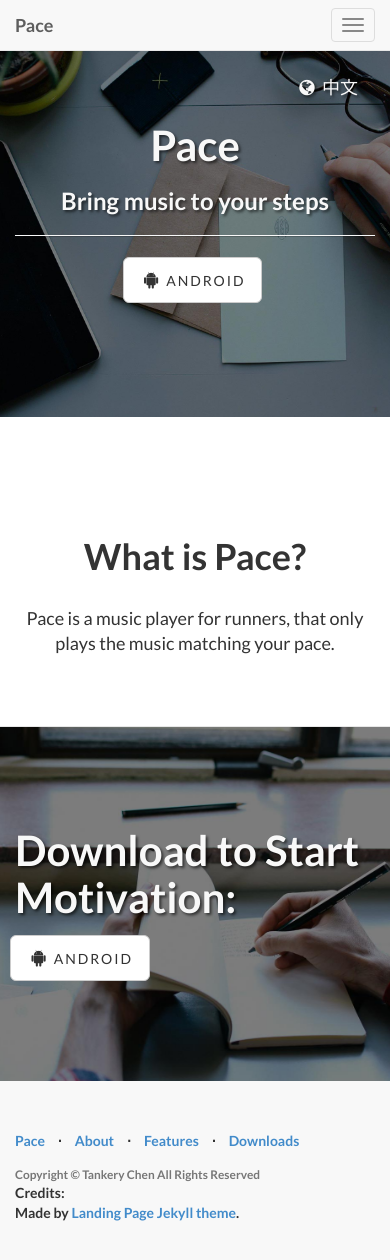
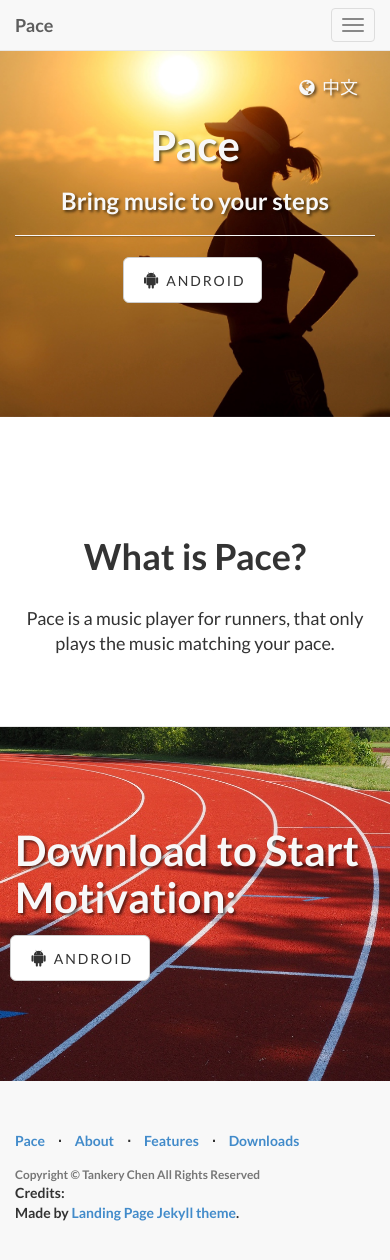
Before and after one commit to tankeryapp/Pace, a Jekyll site: the page built from index.html, in a window 390 px wide and 1273 px high. Shown: the top 1260 px of the window. Built offline with Jekyll 4.4.1, drawn with Linux system fonts in a browser that asks for light colours.

Commit message:
[Site] Change website background image.

```diff
--- a/css/landing-page.css
+++ b/css/landing-page.css
@@ -83,6 +83,11 @@
 }
 
 @media(max-width:767px) {
+    .intro-header {
+        background: url(../img/intro-bg.small.jpg) no-repeat center center;
+        background-size: cover;
+    }
+
     .intro-message {
         padding-bottom: 15%;
     }
@@ -170,6 +175,11 @@
 }
 
 @media(max-width:767px) {
+    .banner {
+        background: url(../img/banner-bg.small.jpg) no-repeat center center;
+        background-size: cover;
+    }
+
     .banner h2 {
         margin: 0;
         text-shadow: 2px 2px 3px rgba(0,0,0,0.6);
```
Also changed, not shown: README.md, img/banner-bg.jpg, img/banner-bg.small.jpg (added), img/intro-bg.jpg, img/intro-bg.small.jpg (added).
